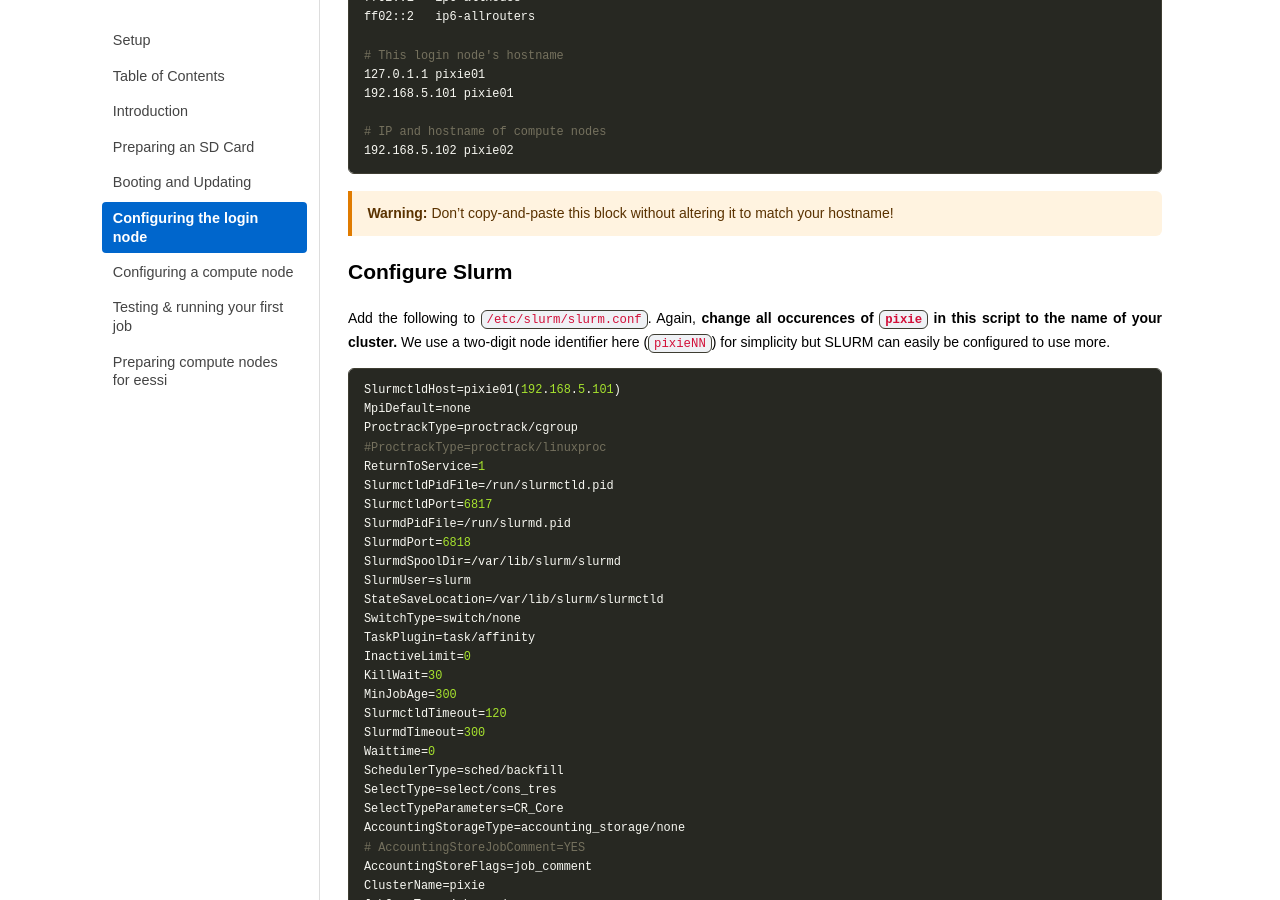
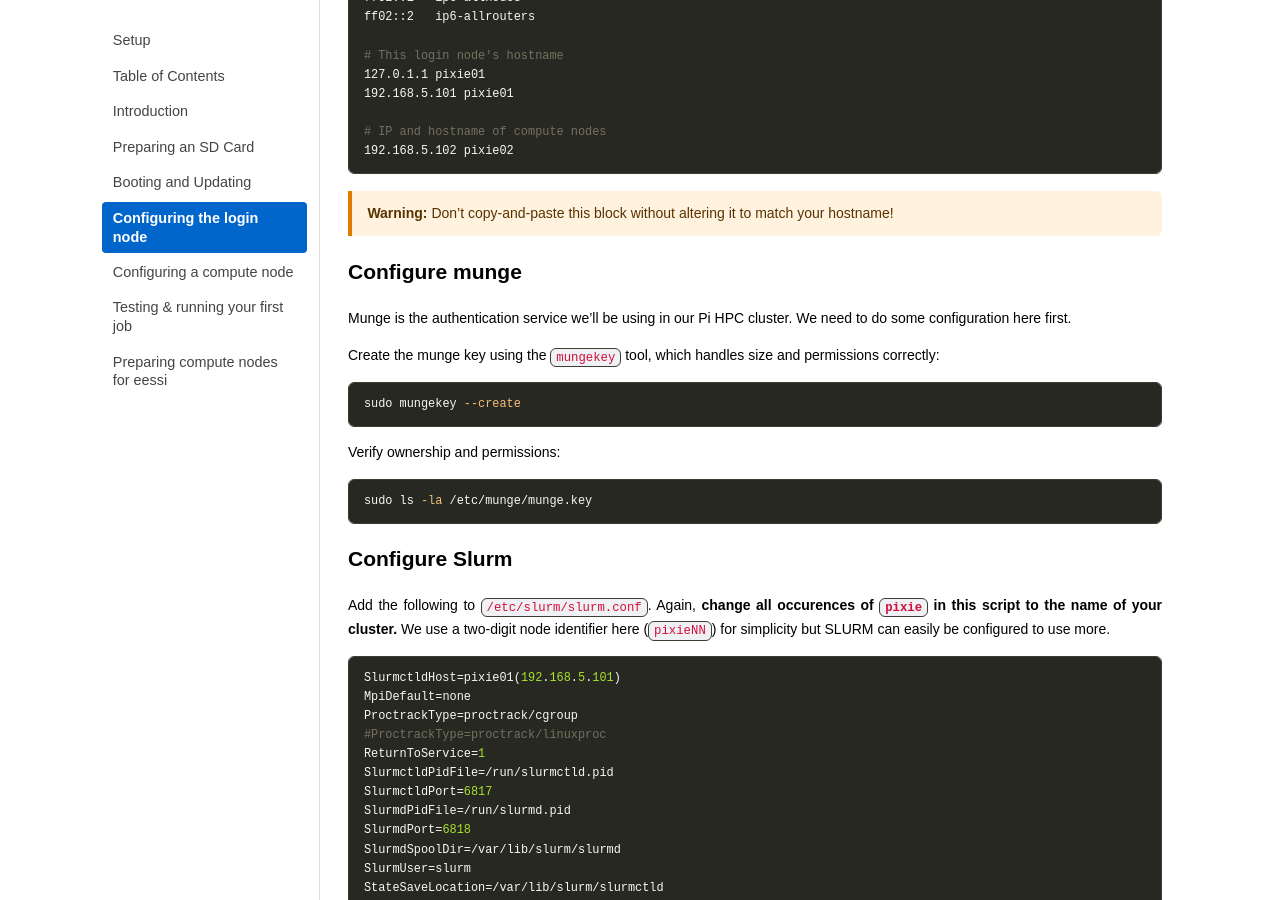
Before and after one commit to carpentriesoffline/Building_a_miniHPC_for_Training, a Jekyll site: the page built from 04-configurationLogin.md, in a window 1280 px wide and 900 px high, scrolled down 5259 px. Built offline with Jekyll 4.4.1, drawn with Linux system fonts in a browser that asks for light colours; some of the changed text lies outside the part shown.

Commit message:
Re-order munge configuraion before configuring SLURM

````diff
--- a/04-configurationLogin.md
+++ b/04-configurationLogin.md
@@ -253,6 +253,23 @@ ff02::2   ip6-allrouters
 
 > **Warning:** Don't copy-and-paste this block without altering it to match your hostname!
 
+## Configure munge
+
+Munge is the authentication service we'll be using in our Pi HPC cluster. We
+need to do some configuration here first.
+
+Create the munge key using the `mungekey` tool, which handles size and permissions correctly:
+
+```bash
+sudo mungekey --create
+```
+
+Verify ownership and permissions:
+
+```bash
+sudo ls -la /etc/munge/munge.key
+```
+
 ## Configure Slurm
 
 Add the following to `/etc/slurm/slurm.conf`. Again, **change all occurences of
@@ -320,23 +337,6 @@ At this point, you should see Slurm running if you check using `sudo systemctl s
 
 ![Slurm running on the login node](fig/slurm-running.png)
 
-## Configure munge
-
-Munge is the authentication service we'll be using in our Pi HPC cluster. We
-need to do some configuration here first.
-
-Create the munge key using the `mungekey` tool, which handles size and permissions correctly:
-
-```bash
-sudo mungekey --create
-```
-
-Verify ownership and permissions:
-
-```bash
-sudo ls -la /etc/munge/munge.key
-```
-
 ## Install EESSI
 
 ```bash
````
